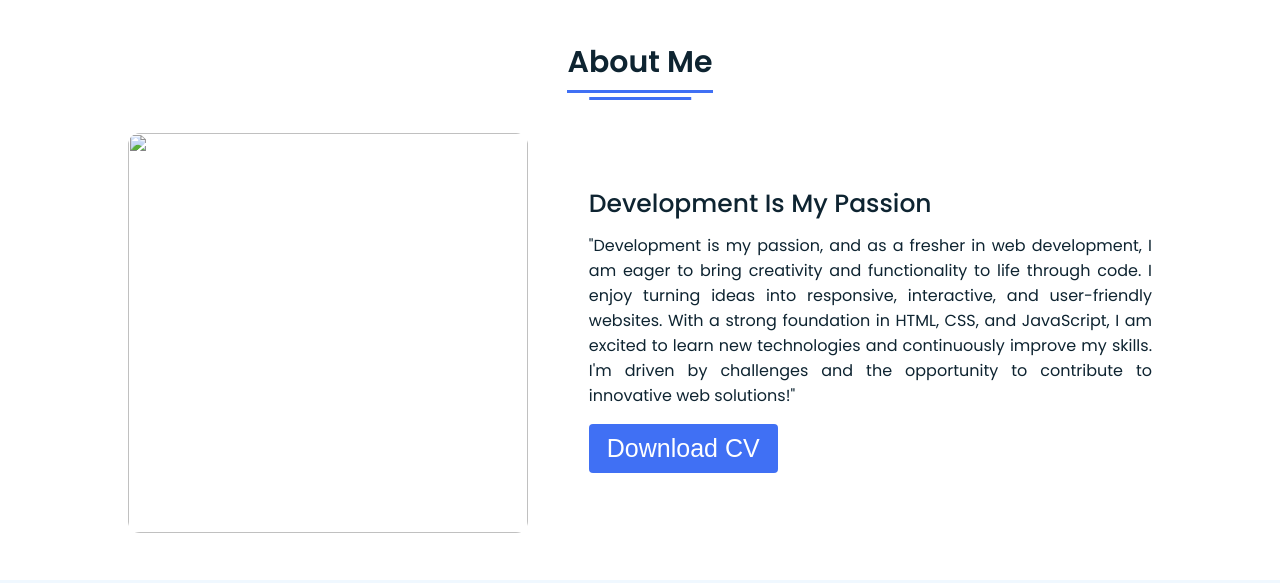
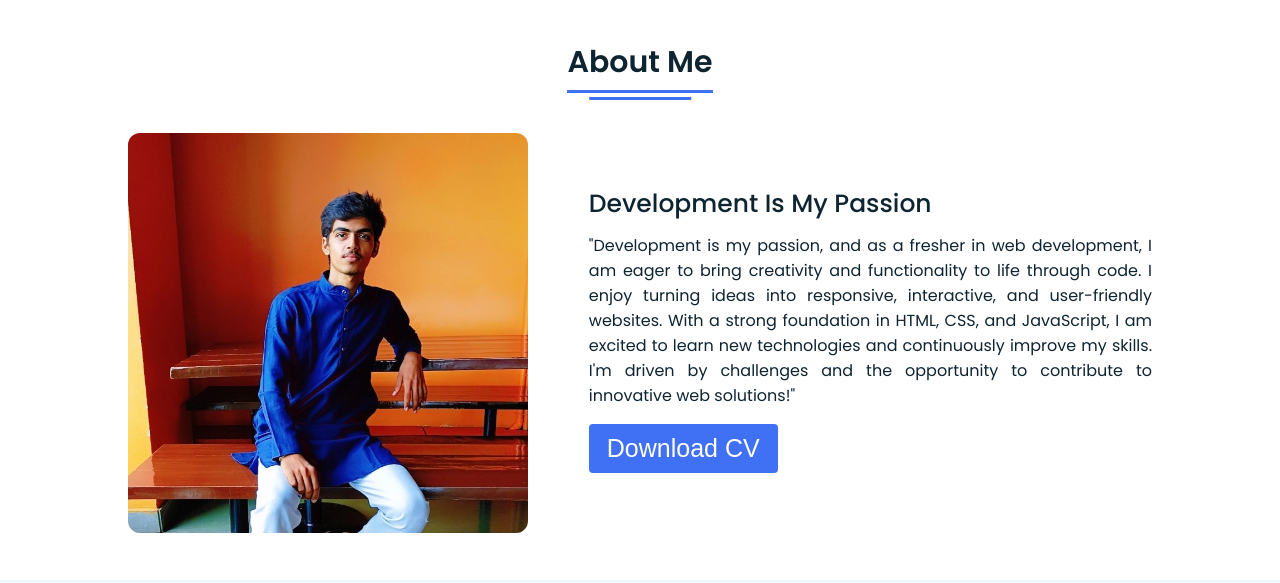
Before and after one commit to Rishiprasadraut/Portfolio, a plain HTML site: page index.html in a window 1280 px wide. Shown: the part 840-1423 px from the top of the page. Drawn offline with Linux system fonts and the light colour scheme; files whose address does not match are found by name.

Commit message:
Update index.html

```diff
--- a/index.html
+++ b/index.html
@@ -60,7 +60,7 @@
       <div class="title"><span>About Me</span></div>
       <div class="about-details">
         <div class="left">
-          <img src="images/rishi.jpg" alt="" />
+          <img src="image/rishi.jpg" alt="Rishi" />
         </div>
         <div class="right">
           <div class="topic">Development Is My Passion</div>
```
